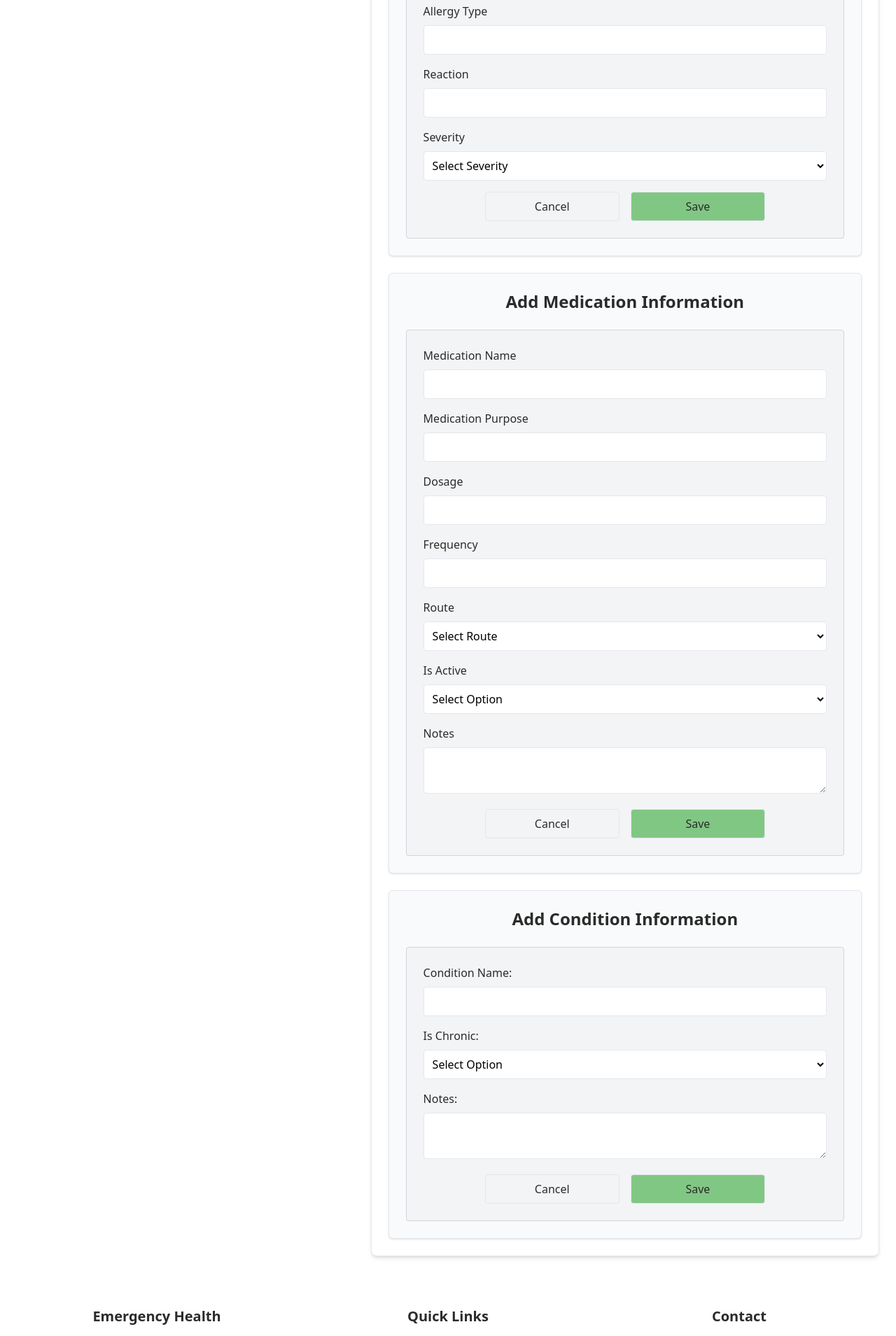
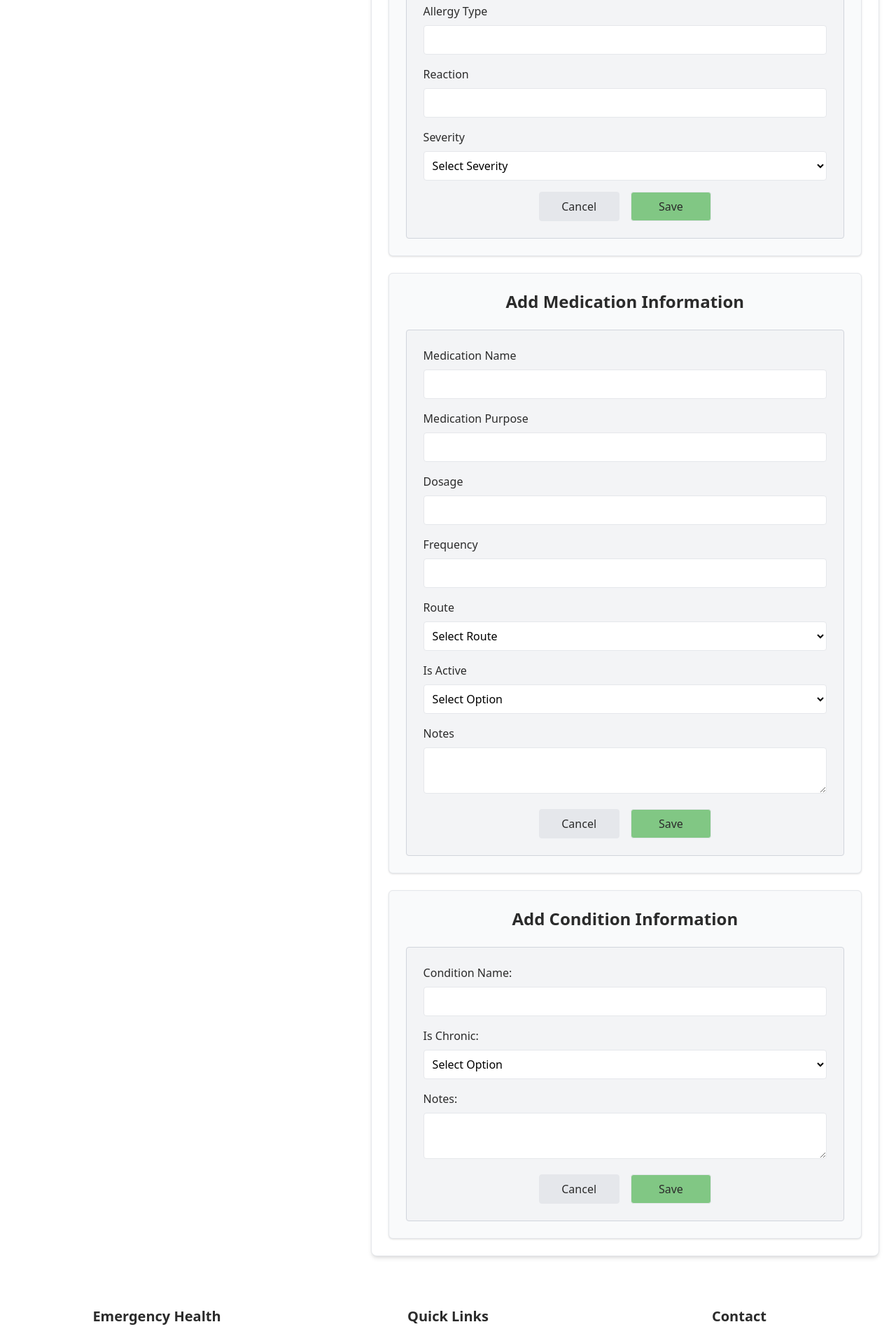
Before and after one commit to E-Y-J/TR41-EMERGENCYHEALTH, a React (Vite) app in the folder FRONTEND/: page /account in a window 1280 px wide. Shown: the part 434-2343 px from the top of the page at 70% size. Built offline with nearby package versions, Linux system fonts and the light colour scheme; no server answers.

Commit message:
updated button styling to be consistent across forms, updated healthschema to accept null inputs from backend so that empty fields that aren't required don't return an error message.

```diff
--- a/FRONTEND/src/components/Forms/Allergies.tsx
+++ b/FRONTEND/src/components/Forms/Allergies.tsx
@@ -109,14 +109,14 @@ const Allergies = ({ onCancel }: AllergiesProps) => {
             <button
               type="button"
               onClick={onCancel}
-              className="border border-gray-200 active:bg-gray-100 focus:outline-none p-2 rounded w-1/3"
+              className="bg-gray-200 hover:bg-gray-300 border border-gray-200 active:bg-gray-100 focus:outline-none p-2 rounded w-1/5"
             >
               Cancel
             </button>
             <button
               type="submit"
               disabled={isPending}
-              className="bg-[#81c784] border border-gray-200 active:bg-gray-100 focus:outline-none p-2 rounded w-1/3"
+              className="bg-[#81c784] hover:bg-[#2e7d32] border border-gray-200 active:bg-gray-100 focus:outline-none p-2 rounded w-1/5"
             >
               {isPending ? "Saving..." : "Save"}
             </button>
--- a/FRONTEND/src/components/Forms/Conditions.tsx
+++ b/FRONTEND/src/components/Forms/Conditions.tsx
@@ -94,14 +94,14 @@ const Conditions = ({ onCancel }: ConditionsProps) => {
             <button
               type="button"
               onClick={onCancel}
-              className="border border-gray-200 active:bg-gray-100 focus:outline-none p-2 rounded w-1/3"
+              className="bg-gray-200 hover:bg-gray-300 border border-gray-200 active:bg-gray-100 focus:outline-none p-2 rounded w-1/5"
             >
               Cancel
             </button>
             <button
               type="submit"
               disabled={isPending}
-              className="bg-[#81c784] border border-gray-200 active:bg-gray-100 focus:outline-none p-2 rounded w-1/3"
+              className="bg-[#81c784] hover:bg-[#2e7d32] border border-gray-200 active:bg-gray-100 focus:outline-none p-2 rounded w-1/5"
             >
               {isPending ? "Saving..." : "Save"}
             </button>
--- a/FRONTEND/src/components/Forms/Medications.tsx
+++ b/FRONTEND/src/components/Forms/Medications.tsx
@@ -149,14 +149,14 @@ const Medications = ({ onCancel }: MedicationsProps) => {
             <button
               type="button"
               onClick={onCancel}
-              className="border border-gray-200 active:bg-gray-100 focus:outline-none p-2 rounded w-1/3"
+              className="bg-gray-200 hover:bg-gray-300 border border-gray-200 active:bg-gray-100 focus:outline-none p-2 rounded w-1/5"
             >
               Cancel
             </button>
             <button
               type="submit"
               disabled={isPending}
-              className="bg-[#81c784] border border-gray-200 active:bg-gray-100 focus:outline-none p-2 rounded w-1/3"
+              className="bg-[#81c784] hover:bg-[#2e7d32] border border-gray-200 active:bg-gray-100 focus:outline-none p-2 rounded w-1/5"
             >
               {isPending ? "Saving..." : "Save"}
             </button>
--- a/FRONTEND/src/components/Forms/PersonalInfo.tsx
+++ b/FRONTEND/src/components/Forms/PersonalInfo.tsx
@@ -260,14 +260,14 @@ const PersonalInfo = ({ onCancel }: PersonalInfoProps) => {
             <button
               type="button"
               onClick={onCancel}
-              className="bg-gray-200 border border-gray-200 active:bg-gray-100 focus:outline-none p-2 rounded w-1/3"
+              className="bg-gray-200 hover:bg-gray-300 border border-gray-200 active:bg-gray-100 focus:outline-none p-2 rounded w-1/3"
             >
               Cancel
             </button>
             <button
               type="submit"
               disabled={isPending}
-              className="bg-[#81c784] border border-gray-200 active:bg-gray-100 focus:outline-none p-2 rounded w-1/3"
+              className="bg-[#81c784] hover:bg-[#2e7d32] border border-gray-200 active:bg-gray-100 focus:outline-none p-2 rounded w-1/3"
             >
               {isPending ? "Saving..." : "Save"}
             </button>
--- a/FRONTEND/src/pages/QRCodePage.tsx
+++ b/FRONTEND/src/pages/QRCodePage.tsx
@@ -23,7 +23,7 @@ const QRCodePage = () => {
       <div className="mt-4 mb-12">
         <button
           onClick={() => window.print()}
-          className="bg-green-600 hover:bg-green-700 text-white px-6 py-2 rounded"
+          className="bg-[#81c784] hover:bg-[#2e7d32] text-white px-6 py-2 rounded"
         >
           Print
         </button>
--- a/FRONTEND/src/schemas/healthSchema.ts
+++ b/FRONTEND/src/schemas/healthSchema.ts
@@ -2,7 +2,7 @@ import { z } from "zod";
 
 export const personalSchema = z.object({
   first_name: z.string().min(1, "First name is required"),
-  middle_name: z.string().optional().or(z.literal("")),
+  middle_name: z.string().nullable().optional().or(z.literal("")),
   last_name: z.string().min(1, "Last name is required"),
   address: z.string().min(1, "Address is required"),
   phone: z.string().min(10, "Phone number must be at least 10 digits"),
@@ -13,14 +13,14 @@ export const personalSchema = z.object({
   blood_type: z.enum(["A+", "A-", "B+", "B-", "AB+", "AB-", "O+", "O-"], {
     message: "Please select a blood type",
   }),
-  preferred_hospital: z.string().optional().or(z.literal("")),
+  preferred_hospital: z.string().nullable().optional().or(z.literal("")),
   emergency_contact_name: z
     .string()
     .min(1, "Emergency contact name is required"),
   emergency_contact_relationship: z
     .string()
     .min(1, "Emergency contact relationship is required"),
-  emergency_contact_phone: z.string().optional().or(z.literal("")),
+  emergency_contact_phone: z.string().nullable().optional().or(z.literal("")),
 });
 
 export const allergySchema = z.object({
```
